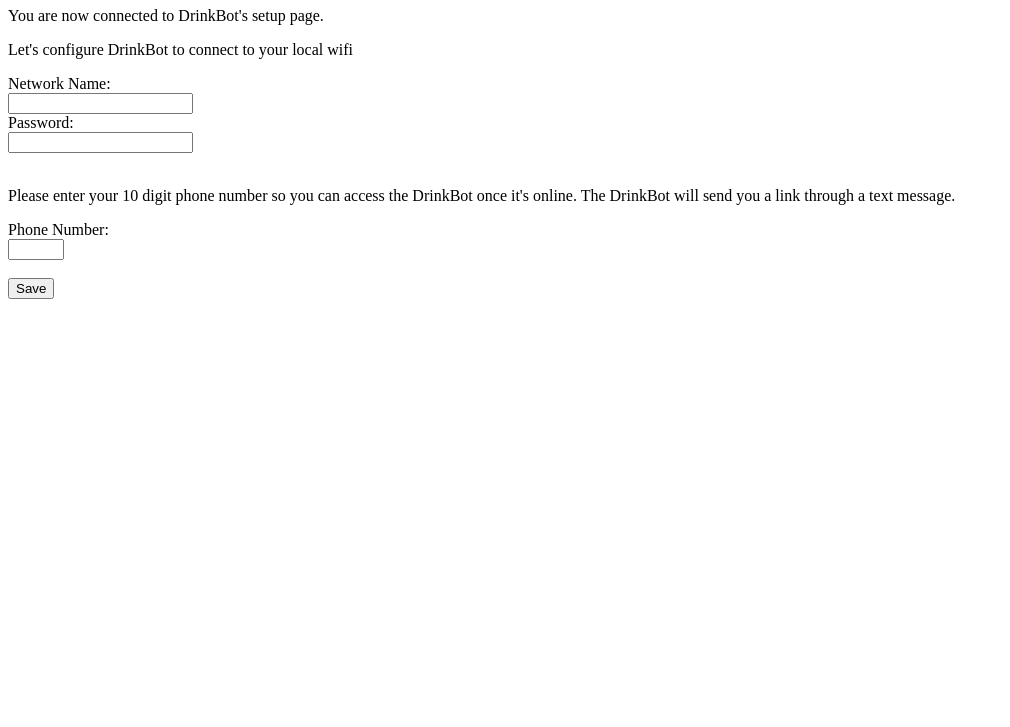
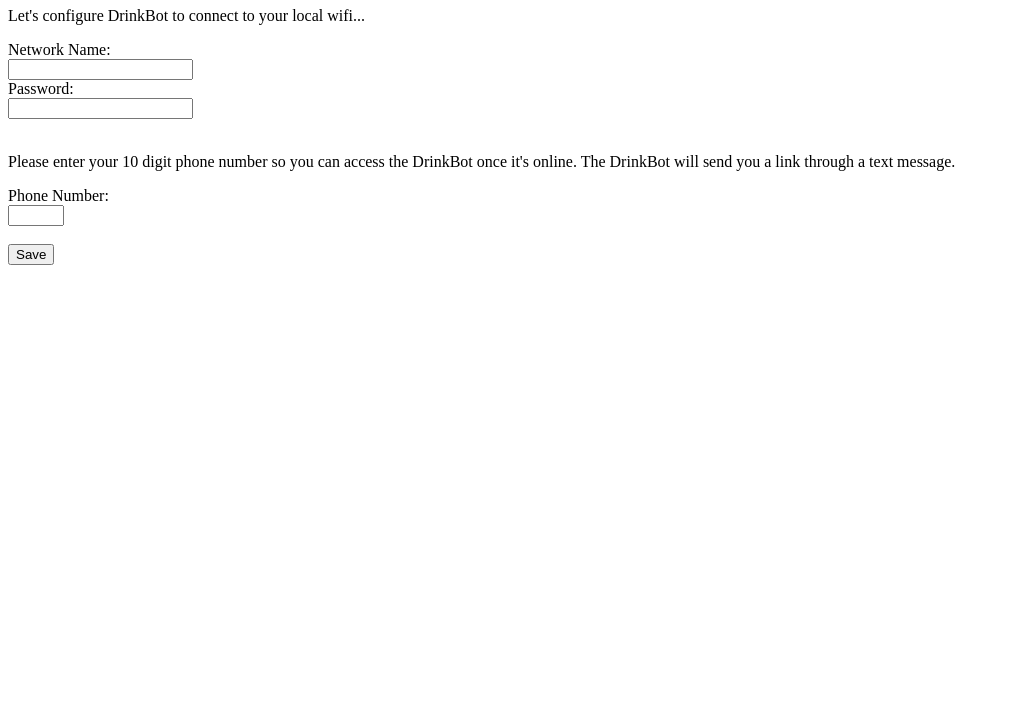
Before and after one commit to vinux84/drinkbot, a plain HTML site: page ap_templates/index.html in a window 1280 px wide. Shown: the part 73-800 px from the top of the page, without its empty margins (0-1010 px from the left). Drawn offline with Linux system fonts and the light colour scheme.

Commit message:
html design

```diff
--- a/ap_templates/index.html
+++ b/ap_templates/index.html
@@ -8,8 +8,7 @@
   </head>
     <body>
         <h1>DrinkBot</h1>
-        <p>You are now connected to DrinkBot's setup page.</p>
-        <p>Let's configure DrinkBot to connect to your local wifi</p>
+        <p>Let's configure DrinkBot to connect to your local wifi...</p>
         <form action="/configure" method="POST" autocomplete="off" autocapitalize="none">
             <label for="ssid">Network Name:</label><br>
             <input type="text" id="ssid" name="ssid" required><br>
```
Also changed, not shown: ap_templates/configured.html (+1 -2 lines).
